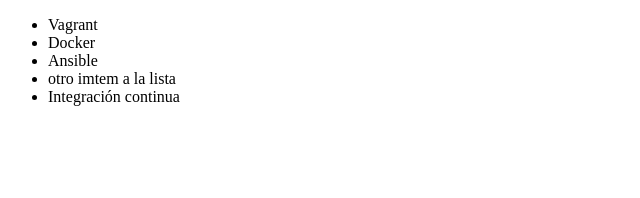
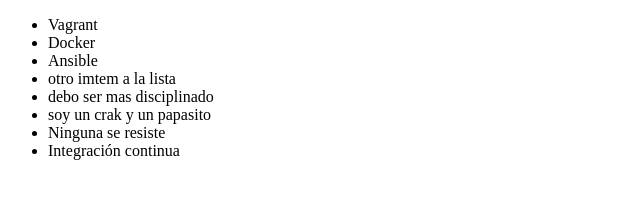
Before and after one commit to FerbRC/repositorioalura, a plain HTML site: page index.html in a window 1280 px wide. Shown: the whole page, without its empty margins (0-640 px from the left). Drawn offline with Linux system fonts and the light colour scheme.

Commit message:
solo añadi lo que era cierto

```diff
--- a/index.html
+++ b/index.html
@@ -10,6 +10,9 @@
          <li> Docker </li>
          <li> Ansible </li>
          <li>otro imtem a la lista</li>
+         <li> debo ser mas disciplinado</li>
+         <li>soy un crak y un papasito</li>
+         <li>Ninguna se resiste</li>
          <li> Integración continua </li>
      </ul>
 </body>
```
